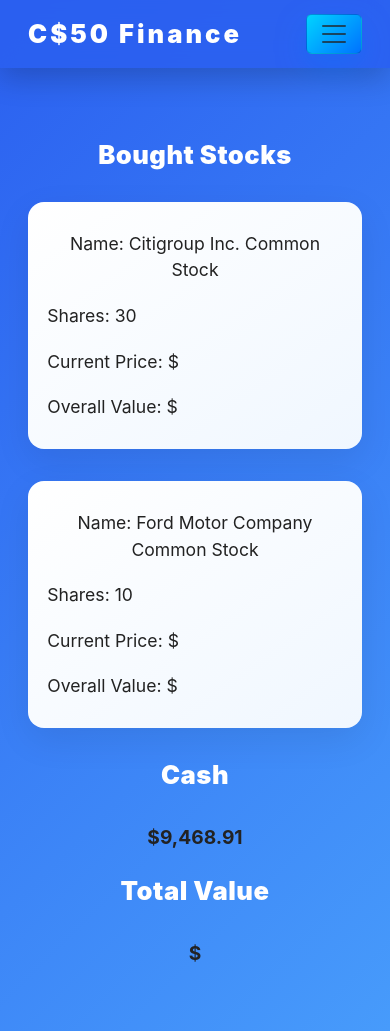
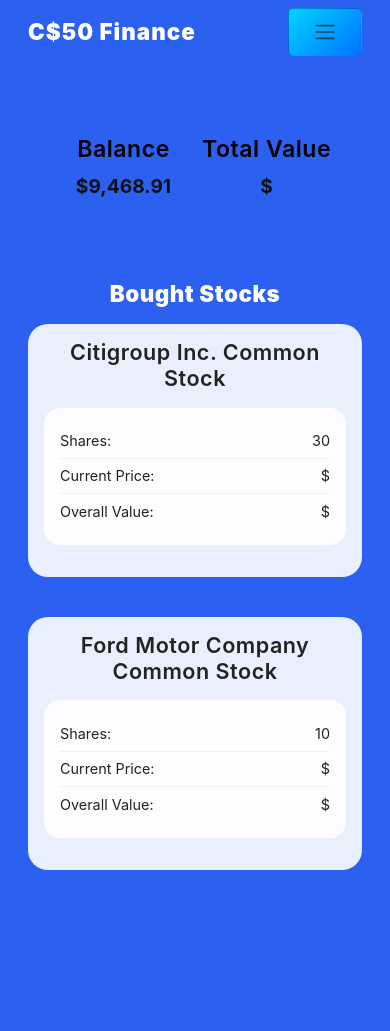
Before and after one commit to shpat-devv/Finance, a Flask app: page / in a window 390 px wide. After the commit the page ends 870 px from the top, so only its background shows below. Run offline with Flask 3, Linux system fonts and the light colour scheme; a user stored in the database is signed in; data that the repository does not hold is empty; some libraries are stand-ins or nearby versions.

Commit message:
updated styling

```diff
--- a/static/styles.css
+++ b/static/styles.css
@@ -78,7 +78,6 @@
 .navbar .nav-link.active {
     background: rgba(255, 255, 255, 0.15) !important;
     box-shadow: 0 8px 20px rgba(0, 0, 0, 0.2);
-    color: #fff !important;
 }
 
 
@@ -104,17 +103,75 @@
     backdrop-filter: blur(8px);
 }
 
+.info-card {
+    border-radius: 15px;
+    padding: 1.5rem;
+    display: flex;
+    color: #ffffff !important;
+}
+
+.info-card h3 {
+    margin-bottom: 0.5rem;
+    font-weight: 600;
+    color: #000000 !important;
+}
+
+.info-card p {
+    font-size: 1.25rem;
+    font-weight: 500;
+    color: #111;
+}
+
+.info-section {
+    justify-content: space-between;
+    width: 100%;
+    gap: 1rem;
+}
+
+.stock-card {
+    background: rgba(255,255,255,0.85);
+    border-radius: 20px;
+    padding: 1.5rem;
+    box-shadow: 0 15px 40px rgba(0,0,0,0.1);
+    transition: transform 0.2s ease, box-shadow 0.2s ease;
+    backdrop-filter: blur(8px);
+}
+.stock-card:hover {
+    transform: translateY(-4px);
+    box-shadow: 0 25px 50px rgba(0,0,0,0.15);
+}
+.stock-card h4 {
+    font-weight: 600;
+    margin-bottom: 1rem;
+    color: #222 !important;
+}
+
 ul {
     list-style: none;
     padding-left: 0;
+    margin: 0;
 }
 
 ul li {
     padding: 0.6rem 0;
-    font-size: 1.1rem;
+    font-size: 1rem;
     display: flex;
     justify-content: space-between;
+    border-bottom: 1px solid rgba(0,0,0,0.05);
 }
+
+ul li:last-child {
+    border-bottom: none;
+}
+
+.empty-state {
+    background: rgba(255,255,255,0.7);
+    border-radius: 20px;
+    padding: 2rem;
+    box-shadow: 0 10px 40px rgba(0,0,0,0.1);
+    backdrop-filter: blur(8px);
+}
+
 
 .card h5 {
     font-weight: 800;
@@ -220,10 +277,64 @@
 }
 
 @media (max-width: 768px) {
+    * {
+        transition: none !important;
+        animation: none !important;
+    }
+
+    body {
+        background: #2b60f0; /* simpler solid color */
+    }
+
+    .navbar {
+        backdrop-filter: none !important;
+        box-shadow: none !important;
+        background: #2b60f0 !important;
+        padding: 0.5rem 1rem;
+    }
+
     .navbar-brand {
-        font-size: 1.6rem;
+        font-size: 1.4rem !important;
+        letter-spacing: 1px;
     }
+
+    .navbar .nav-link {
+        padding: 0.4rem 0.8rem !important;
+        box-shadow: none !important;
+        background: none !important;
+    }
+
+    .card, ul, form, .stock-card, .empty-state {
+        backdrop-filter: none !important;
+        box-shadow: none !important;
+        background: rgba(255, 255, 255, 0.9) !important;
+        padding: 1rem !important;
+        margin-bottom: 1rem !important;
+    }
+
+    ul li {
+        font-size: 0.9rem !important;
+        padding: 0.4rem 0 !important;
+    }
+
     h2 {
-        font-size: 1.6rem;
+        font-size: 1.4rem !important;
+        margin-bottom: 1rem !important;
+    }
+
+    button {
+        transform: none !important;
+        box-shadow: none !important;
+        padding: 0.7rem 1.5rem !important;
+        font-size: 1rem !important;
+    }
+
+    input[type="text"], input[type="password"] {
+        box-shadow: none !important;
+        padding: 0.7rem 1rem !important;
+    }
+
+    main.container {
+        padding: 1.5rem 1rem !important;
     }
 }
--- a/templates/forgot.html
+++ b/templates/forgot.html
@@ -6,8 +6,8 @@
 
 {% block main %}
     <main class="container">
+        <h2>Forgot Password</h2>
         <div class="card" style="max-width: 400px; margin: 4rem auto; text-align: center;">
-            <h2>Forgot Password</h2>
             <form action="/forgot" method="post">
                 <input autocomplete="off" autofocus name="username" placeholder="Username" type="text">
                 <input name="password" placeholder="New Password" type="password">
--- a/templates/index.html
+++ b/templates/index.html
@@ -5,33 +5,42 @@
 {% endblock %}
 
 {% block main %}
+    <div class="container mt-4">
+        <div class="row text-center mb-4">
+            <div class="col-md-6 mb-3 mb-md-0">
+                <div class="info-card">
+                    <div class="info-section">
+                        <h3>Balance</h3>
+                        <p>{{ balance }}</p>
+                    </div>
+                    <div class="info-section">
+                        <h3>Total Value</h3>
+                        <p>{{ total }}</p>
+                    </div>
+                </div>
+            </div>
+        </div>
+
         {% if stocks %}
-        <div class="container mt-4">
-            <h2>Bought Stocks</h2>
+            <h2 class="mb-3">Bought Stocks</h2>
+            <div class="row">
                 {% for stock in stocks %}
+                <div class="col-md-6 col-lg-4 mb-4">
+                    <div class="stock-card">
+                        <h4>{{ stock[0] }}</h4>
                         <ul>
-                <li>Name: {{ stock[0] }}</li>
-                <li>Shares: {{ stock[1] }}</li>
-                <li>Current Price: {{ stock[2] }}</li>
-                <li>Overall Value: {{ stock[3] }}</li>
+                            <li><span>Shares:</span><span>{{ stock[1] }}</span></li>
+                            <li><span>Current Price:</span><span>{{ stock[2] }}</span></li>
+                            <li><span>Overall Value:</span><span>{{ stock[3] }}</span></li>
                         </ul>
+                    </div>
+                </div>
                 {% endfor %}
             </div>
         {% else %}
-        <div class="container mt-4">
+            <div class="empty-state text-center mt-5">
                 <h2>You haven't purchased anything yet</h2>
             </div>
         {% endif %}
-
-    <div class="container mt-4">
-        <h2>Cash</h2>
-        <p>{{ balance }}</p>
     </div>
-
-    {% if total %}
-        <div class="container mt-4">
-            <h2>Total Value</h2>
-            <p>{{ total }}</p>
-        </div>
-    {% endif %}
 {% endblock %}
--- a/templates/layout.html
+++ b/templates/layout.html
@@ -22,7 +22,7 @@
 
     <body>
 
-        <nav class="navbar navbar-expand-md">
+    <nav class="navbar">
         <div class="container-fluid">
             <a class="navbar-brand" href="/"><span class="blue">C</span><span class="red">$</span><span class="yellow">5</span><span class="green">0</span> <span class="red">Finance</span></a>
             <button aria-controls="navbar" aria-expanded="false" aria-label="Toggle navigation" class="navbar-toggler" data-bs-target="#navbar" data-bs-toggle="collapse" type="button">
@@ -48,7 +48,6 @@
             </div>
         </div>
     </nav>
-
         {% if get_flashed_messages() %}
             <header>
                 <div class="alert alert-primary mb-0 text-center" role="alert">
--- a/templates/login.html
+++ b/templates/login.html
@@ -6,8 +6,8 @@
 
 {% block main %}
 <main class="container">
+    <h2>Log In</h2>
     <div class="card" style="max-width: 400px; margin: 4rem auto; text-align: center;">
-        <h2>Log In</h2>
         <form action="/login" method="post">
             <input autocomplete="off" autofocus name="username" placeholder="Username" type="text">
             <input name="password" placeholder="Password" type="password">
--- a/templates/register.html
+++ b/templates/register.html
@@ -6,8 +6,8 @@
 
 {% block main %}
 <main class="container">
+    <h2>Create Account</h2>
     <div class="card" style="max-width: 400px; margin: 4rem auto; text-align: center;">
-        <h2>Create Account</h2>
         <form action="/register" method="post">
             <input autocomplete="off" autofocus name="username" placeholder="Username" type="text">
             <input name="password" placeholder="Password" type="password">
```
Also changed, not shown: templates/history.html (+14 -8 lines), 3 other files. Lines whose indentation alone changed are shown as unchanged.
